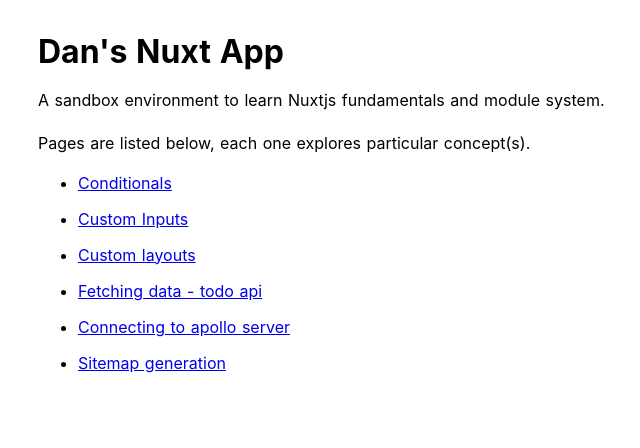
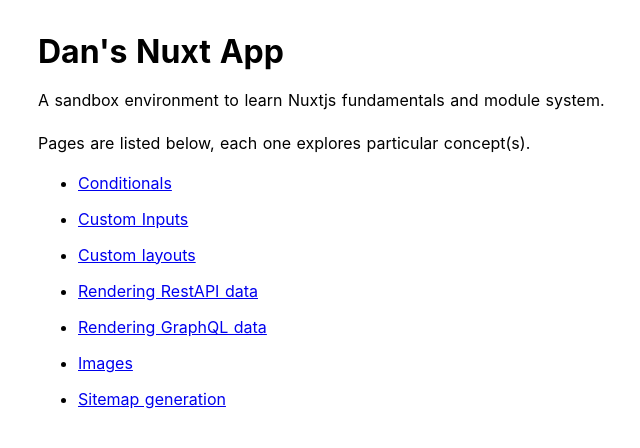
Before and after one commit to danielc92/nuxt-sandbox, a Nuxt app: page / in a window 1280 px wide. Shown: the top 448 px of the page, without its empty margins (202-842 px from the left). Built offline with nearby package versions, Linux system fonts and the light colour scheme.

Commit message:
Created images page

```diff
--- /dev/null
+++ b/pages/images.vue
@@ -0,0 +1,25 @@
+<template>
+  <div class="container">
+    <h1>Images page</h1>
+    <p>Renders images from <code>static</code></p>
+    <img class="image" src="/mountain.jpg" />
+  </div>
+</template>
+
+<script lang="ts">
+import Vue from 'vue'
+
+export default Vue.extend({})
+</script>
+
+<style scoped>
+.image {
+  max-width: 500px;
+  height: auto;
+}
+.container {
+  padding: 2rem 0;
+  max-width: 800px;
+  margin: 0 auto;
+}
+</style>
--- a/pages/index.vue
+++ b/pages/index.vue
@@ -14,10 +14,13 @@
         <nuxt-link to="/new-layout-test">Custom layouts</nuxt-link>
       </li>
       <li>
-        <nuxt-link to="/todos">Fetching data - todo api</nuxt-link>
+        <nuxt-link to="/todos">Rendering RestAPI data</nuxt-link>
       </li>
       <li>
-        <nuxt-link to="/apollo">Connecting to apollo server</nuxt-link>
+        <nuxt-link to="/apollo">Rendering GraphQL data</nuxt-link>
+      </li>
+      <li>
+        <nuxt-link to="/images">Images</nuxt-link>
       </li>
       <li>
         <a href="/sitemap.xml">Sitemap generation</a>
```
